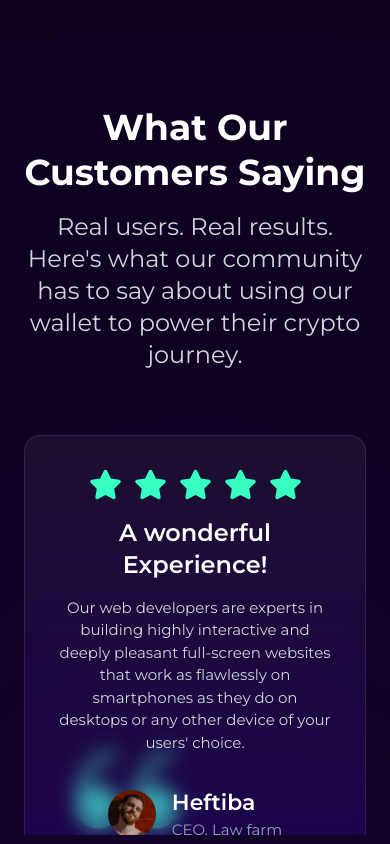
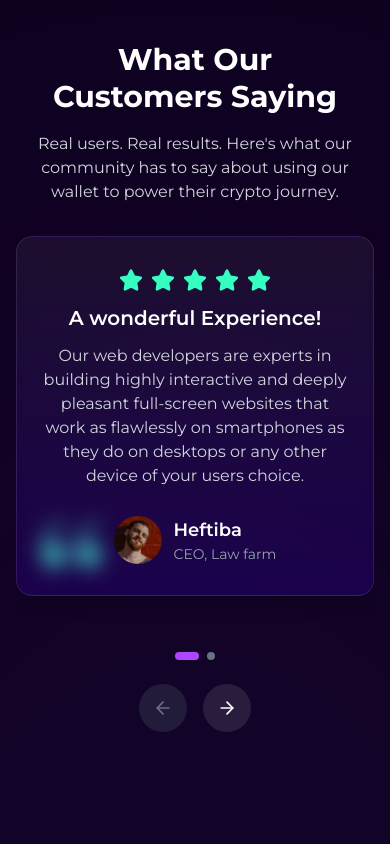
Before and after one commit to TamimOp/vezzra, a Next.js app: page / in a window 390 px wide. Shown: the part 2660-3504 px from the top of the page. Built offline with nearby package versions, Linux system fonts and the light colour scheme.

Commit message:
Update Feedback component: improve layout and responsiveness with adjusted padding, font sizes, and testimonial card dimensions

```diff
--- a/components/Feedback.tsx
+++ b/components/Feedback.tsx
@@ -9,7 +9,7 @@ import { useState } from "react";
 const testimonials = [
   {
     text: "A wonderful Experience!",
-    desc: "Our web developers are experts in building highly interactive and deeply pleasant full-screen websites that work as flawlessly on smartphones as they do on desktops or any other device of your users' choice.",
+    desc: "Our web developers are experts in building highly interactive and deeply pleasant full-screen websites that work as flawlessly on smartphones as they do on desktops or any other device of your users choice.",
     name: "Heftiba",
     title: "CEO, Law farm",
     image: "/assets/dp1.png",
@@ -81,20 +81,20 @@ export default function Feedback() {
   };
 
   return (
-    <section className="relative px-6 sm:px-12 py-24 text-white overflow-hidden">
+    <section className="relative px-4 sm:px-6 md:px-12 py-8 md:py-24 text-white overflow-hidden">
       {/* Title */}
       <motion.div
         initial={{ opacity: 0, y: -100 }}
         whileInView={{ opacity: 1, y: 0 }}
         viewport={{ once: true }}
         transition={{ duration: 0.8, ease: "easeOut" }}
-        className="max-w-4xl mx-auto text-center mb-16"
+        className="max-w-4xl mx-auto text-center mb-8 md:mb-16"
       >
-        <h2 className="text-4xl sm:text-7xl font-bold leading-tight mb-4">
+        <h2 className="text-3xl sm:text-4xl md:text-7xl font-bold leading-tight mb-4">
           What Our <br />
           <span className="text-white">Customers Saying</span>
         </h2>
-        <p className="text-2xl text-gray-300">
+        <p className="text-base sm:text-xl md:text-2xl text-gray-300">
           Real users. Real results. Here&#39;s what our community has to say
           about using our wallet to power their crypto journey.
         </p>
@@ -110,7 +110,7 @@ export default function Feedback() {
       >
         {/* Desktop View - Show 2 cards with carousel */}
         <div className="hidden md:block">
-          <div className="relative h-[450px] overflow-hidden">
+          <div className="relative h-[420px] md:h-[450px] overflow-hidden">
             <AnimatePresence initial={false} custom={direction}>
               <motion.div
                 key={currentIndex}
@@ -123,7 +123,7 @@ export default function Feedback() {
                   x: { type: "spring", stiffness: 300, damping: 30 },
                   opacity: { duration: 0.2 },
                 }}
-                className="absolute w-full grid grid-cols-2 gap-8"
+                className="absolute w-full grid grid-cols-1 md:grid-cols-2 gap-4 md:gap-8"
               >
                 {getCurrentTestimonials().map((testimonial, i) => (
                   <TestimonialCard
@@ -138,7 +138,7 @@ export default function Feedback() {
 
         {/* Mobile View - Show 1 card */}
         <div className="md:hidden">
-          <div className="relative h-[400px] overflow-hidden">
+          <div className="relative h-[400px] sm:h-[420px] overflow-hidden">
             <AnimatePresence initial={false} custom={direction}>
               <motion.div
                 key={currentIndex}
@@ -172,7 +172,7 @@ export default function Feedback() {
         </div>
 
         {/* Dots Indicator */}
-        <div className="flex justify-center gap-2 mt-8">
+        <div className="flex justify-center gap-2 mt-4 md:mt-8">
           {Array.from({ length: totalSlides }, (_, index) => (
             <button
               key={index}
@@ -194,7 +194,7 @@ export default function Feedback() {
         whileInView={{ opacity: 1, y: 0 }}
         viewport={{ once: true }}
         transition={{ duration: 0.6, delay: 0.4, ease: "easeOut" }}
-        className="flex justify-center gap-4 mt-12"
+        className="flex justify-center gap-4 mt-6 md:mt-12"
       >
         <button
           onClick={prevSlide}
@@ -233,13 +233,13 @@ function TestimonialCard({
       <Image
         src="/assets/quote.png"
         alt="quote"
-        width={150}
-        height={150}
-        className="absolute bottom-0 left-6 w-40 h-40 pointer-events-none select-none z-0"
+        width={100}
+        height={100}
+        className="absolute bottom-0 left-2 sm:left-6 w-24 sm:w-32 md:w-40 h-24 sm:h-32 md:h-40 pointer-events-none select-none z-0"
       />
 
       <div
-        className="relative rounded-2xl p-8 border border-white/10 overflow-hidden flex flex-col justify-center items-center text-center min-h-[380px] z-10"
+        className="relative rounded-2xl p-6 sm:p-8 md:p-10 border border-white/10 overflow-hidden flex flex-col justify-center items-center text-center min-h-[360px] sm:min-h-[380px] md:min-h-[420px] z-10"
         style={{
           background:
             "linear-gradient(180deg, rgba(255, 255, 255, 0.054) 0%, rgba(70, 0, 255, 0.18) 100%)",
@@ -248,34 +248,43 @@ function TestimonialCard({
         }}
       >
         {/* Stars */}
-        <div className="flex gap-3 mb-4">
+        <div className="flex gap-2 sm:gap-3 mb-3 sm:mb-4">
           {Array(5)
             .fill(0)
             .map((_, i) => (
-              <FaStar key={i} className="text-[#36FFC1] text-[33px]" />
+              <FaStar
+                key={i}
+                className="text-[#36FFC1] text-2xl sm:text-2xl md:text-[33px]"
+              />
             ))}
         </div>
 
         {/* Title */}
-        <h3 className="text-2xl font-semibold mb-4">{testimonial.text}</h3>
+        <h3 className="text-xl sm:text-2xl md:text-3xl font-semibold mb-3 sm:mb-4">
+          {testimonial.text}
+        </h3>
 
         {/* Description */}
-        <p className="text-[15px] text-gray-300 mb-6 max-w-md">
+        <p className="text-base sm:text-lg md:text-[17px] text-gray-300 mb-5 sm:mb-6 max-w-xs sm:max-w-md">
           {testimonial.desc}
         </p>
 
         {/* Avatar and user */}
-        <div className="flex items-center gap-4 mt-2">
+        <div className="flex items-center gap-3 sm:gap-4 mt-2">
           <Image
             src={testimonial.image}
             alt={testimonial.name}
             width={48}
             height={48}
-            className="w-12 h-12 rounded-full object-cover"
+            className="w-12 sm:w-14 h-12 sm:h-14 rounded-full object-cover"
           />
           <div className="text-left">
-            <p className="text-[22px] font-semibold">{testimonial.name}</p>
-            <p className="text-[15px] text-gray-400">{testimonial.title}</p>
+            <p className="text-lg sm:text-xl md:text-2xl font-semibold">
+              {testimonial.name}
+            </p>
+            <p className="text-sm sm:text-base md:text-[16px] text-gray-400">
+              {testimonial.title}
+            </p>
           </div>
         </div>
       </div>
```
